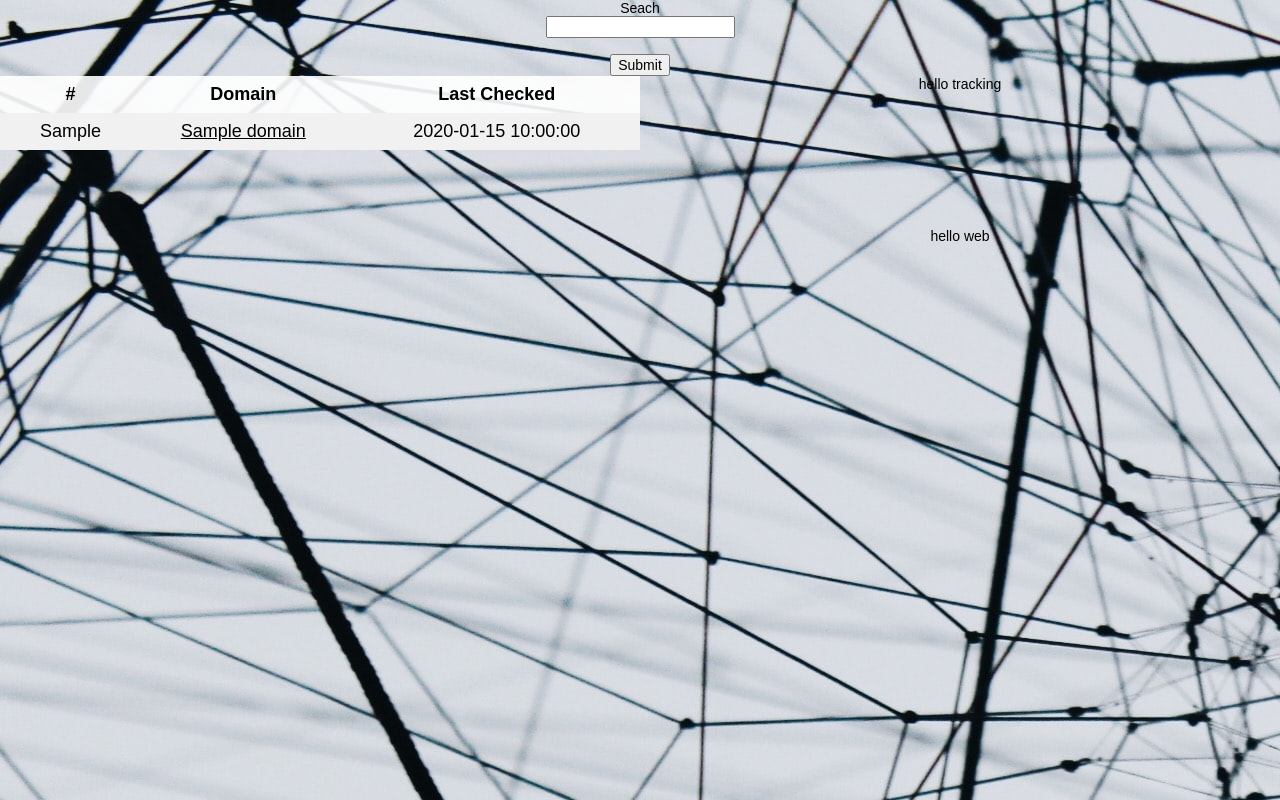
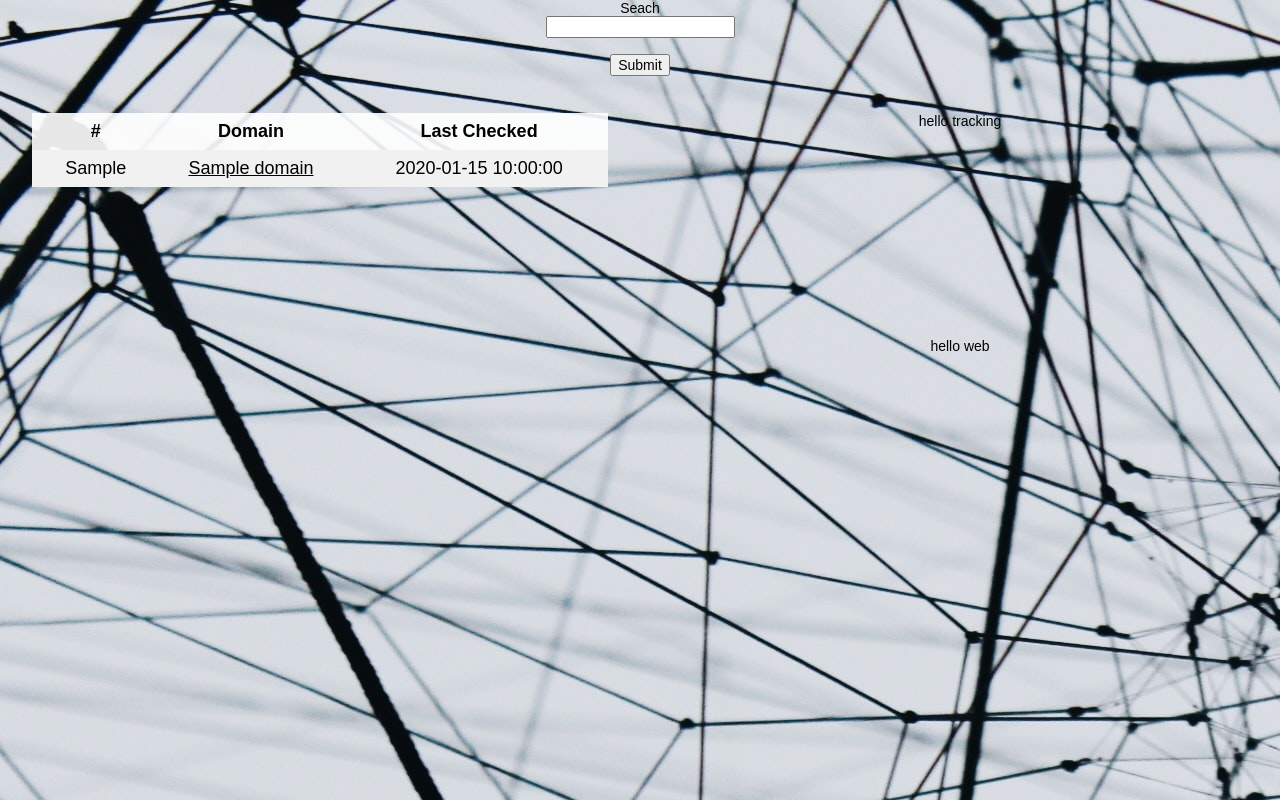
Before and after one commit to PolMesegue/eprivo, a PHP site: page / in a window 1280 px wide. Run offline with PHP 8.4, Linux system fonts and the light colour scheme; tables that the repository leaves empty or names only in its code hold one stand-in row (values such as "Sample post").

Commit message:
improved list

```diff
--- a/index.php
+++ b/index.php
@@ -47,6 +47,10 @@ $result = mysqli_query($link, $sql);
 
         .list {
             grid-area: list;
+            margin: auto;
+			width: 90%;
+			height: 450px;
+			overflow: auto;
         }
 
         body {
```
